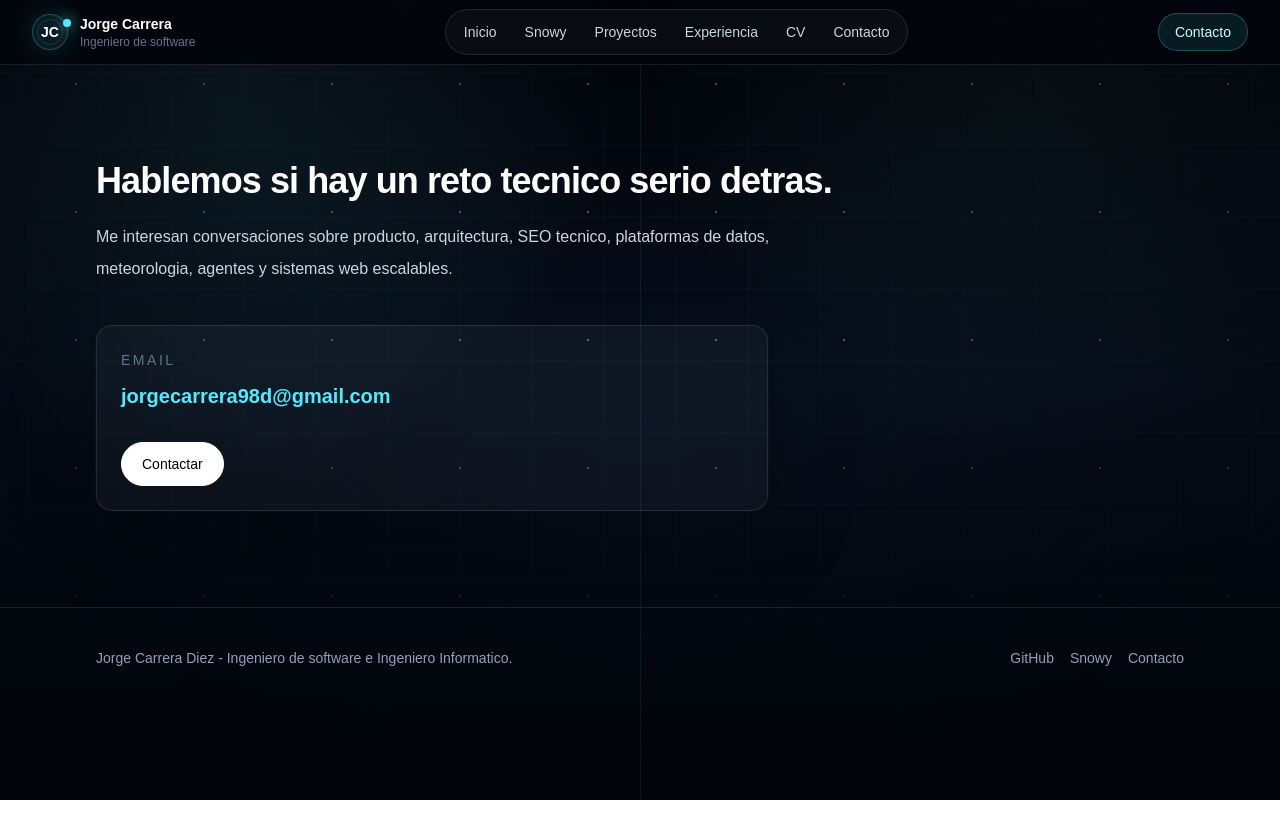
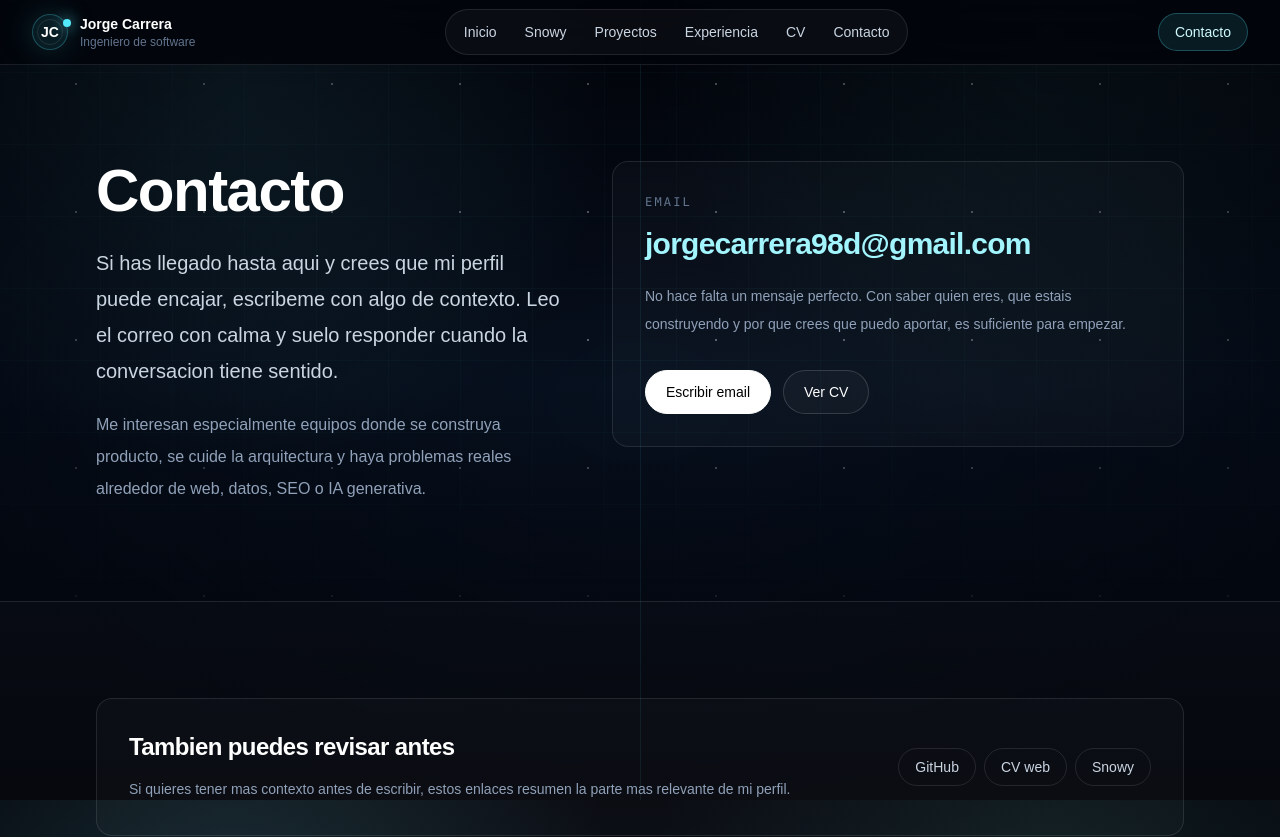
Before and after one commit to jocarrd/jorge-carrera-diez, a Next.js app: page /contacto in a window 1280 px wide. Shown: the top 837 px of the page. Before the commit the page ends 800 px from the top, so only its background shows below. Built offline with nearby package versions, Linux system fonts and the light colour scheme.

Commit message:
feat: refine contact page tone

```diff
--- a/src/app/contacto/page.tsx
+++ b/src/app/contacto/page.tsx
@@ -1,5 +1,6 @@
 import type { Metadata } from "next";
-import { ButtonLink, Section, SectionHeader, Surface } from "@/components/ui";
+import Link from "next/link";
+import { ButtonLink, Section } from "@/components/ui";
 import { site } from "@/content/profile";
 import { createMetadata } from "@/lib/seo";
 
@@ -10,24 +11,84 @@ export const metadata: Metadata = createMetadata({
   path: "/contacto",
 });
 
+const links = [
+  { href: site.github, label: "GitHub" },
+  { href: "/cv", label: "CV web" },
+  { href: "/proyectos/snowy", label: "Snowy" },
+] as const;
+
 export default function ContactPage() {
   return (
     <main>
       <Section>
-        <SectionHeader
-          eyebrow="Contacto"
-          title="Hablemos si hay un reto tecnico serio detras."
-          text="Me interesan conversaciones sobre producto, arquitectura, SEO tecnico, plataformas de datos, meteorologia, agentes y sistemas web escalables."
-        />
-        <Surface className="mt-10 max-w-2xl">
-          <p className="text-sm uppercase tracking-[0.18em] text-slate-500">Email</p>
-          <a className="mt-3 block text-xl font-semibold text-cyan-300" href={`mailto:${site.email}`}>
-            {site.email}
-          </a>
-          <div className="mt-8">
-            <ButtonLink href={`mailto:${site.email}`}>Contactar</ButtonLink>
+        <div className="grid gap-12 lg:grid-cols-[0.9fr_1.1fr] lg:items-start">
+          <div>
+            <h1 className="max-w-3xl text-4xl font-semibold tracking-tight text-white sm:text-6xl">
+              Contacto
+            </h1>
+            <p className="mt-6 max-w-2xl text-xl leading-9 text-slate-300">
+              Si has llegado hasta aqui y crees que mi perfil puede encajar, escribeme con
+              algo de contexto. Leo el correo con calma y suelo responder cuando la
+              conversacion tiene sentido.
+            </p>
+            <p className="mt-5 max-w-2xl text-base leading-8 text-slate-400">
+              Me interesan especialmente equipos donde se construya producto, se cuide la
+              arquitectura y haya problemas reales alrededor de web, datos, SEO o IA
+              generativa.
+            </p>
           </div>
-        </Surface>
+
+          <div className="rounded-2xl border border-white/10 bg-white/[0.025] p-6 sm:p-8">
+            <p className="font-mono text-xs uppercase tracking-[0.18em] text-slate-500">
+              email
+            </p>
+            <a
+              className="mt-4 block break-all text-xl font-semibold tracking-tight text-cyan-200 transition hover:text-cyan-100 sm:text-3xl"
+              href={`mailto:${site.email}`}
+            >
+              {site.email}
+            </a>
+            <p className="mt-5 text-sm leading-7 text-slate-400">
+              No hace falta un mensaje perfecto. Con saber quien eres, que estais
+              construyendo y por que crees que puedo aportar, es suficiente para empezar.
+            </p>
+            <div className="mt-8 flex flex-col gap-3 sm:flex-row">
+              <ButtonLink href={`mailto:${site.email}`}>Escribir email</ButtonLink>
+              <ButtonLink href="/cv" variant="secondary">
+                Ver CV
+              </ButtonLink>
+            </div>
+          </div>
+        </div>
+      </Section>
+
+      <Section className="border-t border-white/10 bg-white/[0.02]">
+        <div className="rounded-2xl border border-white/10 bg-white/[0.025] p-6 sm:p-8">
+          <div className="flex flex-col gap-6 lg:flex-row lg:items-center lg:justify-between">
+            <div>
+              <h2 className="text-2xl font-semibold tracking-tight text-white">
+                Tambien puedes revisar antes
+              </h2>
+              <p className="mt-3 max-w-2xl text-sm leading-7 text-slate-400">
+                Si quieres tener mas contexto antes de escribir, estos enlaces resumen la
+                parte mas relevante de mi perfil.
+              </p>
+            </div>
+            <div className="flex flex-wrap gap-2">
+              {links.map((link) => (
+                <Link
+                  key={link.href}
+                  href={link.href}
+                  target={link.href.startsWith("http") ? "_blank" : undefined}
+                  rel={link.href.startsWith("http") ? "noreferrer" : undefined}
+                  className="rounded-full border border-white/10 px-4 py-2 text-sm text-slate-300 transition hover:border-cyan-300/50 hover:text-white"
+                >
+                  {link.label}
+                </Link>
+              ))}
+            </div>
+          </div>
+        </div>
       </Section>
     </main>
   );
```
